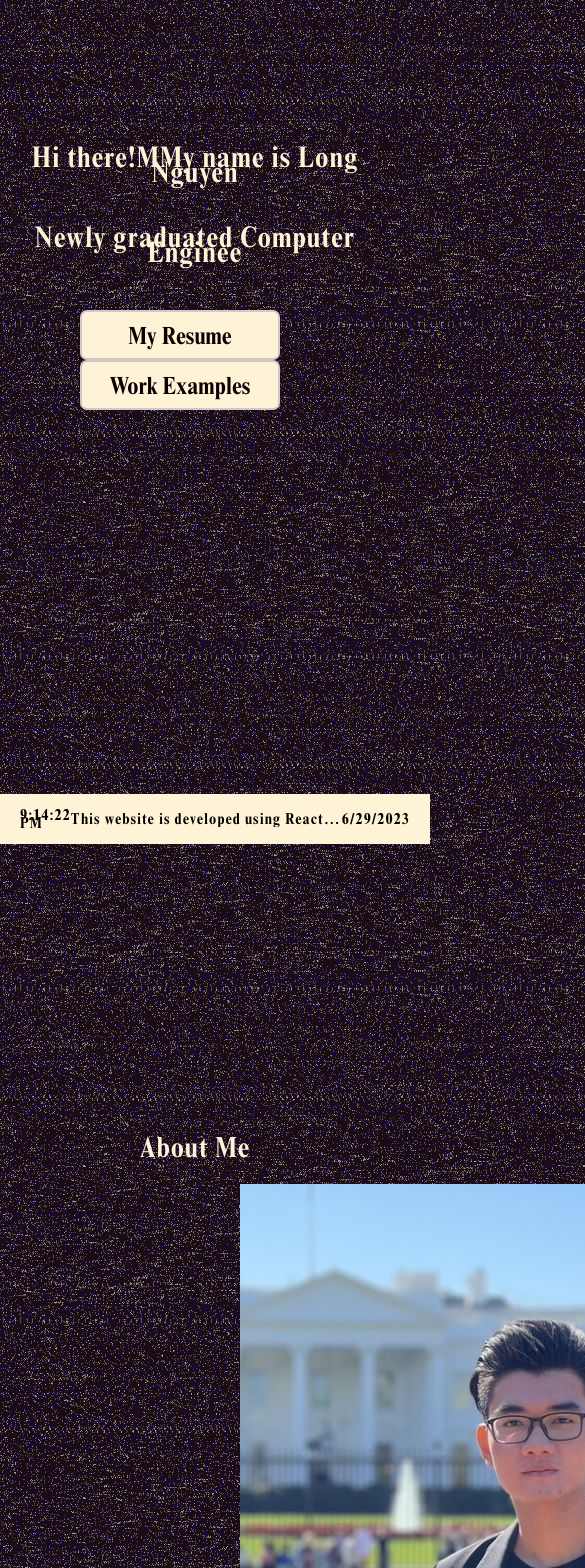
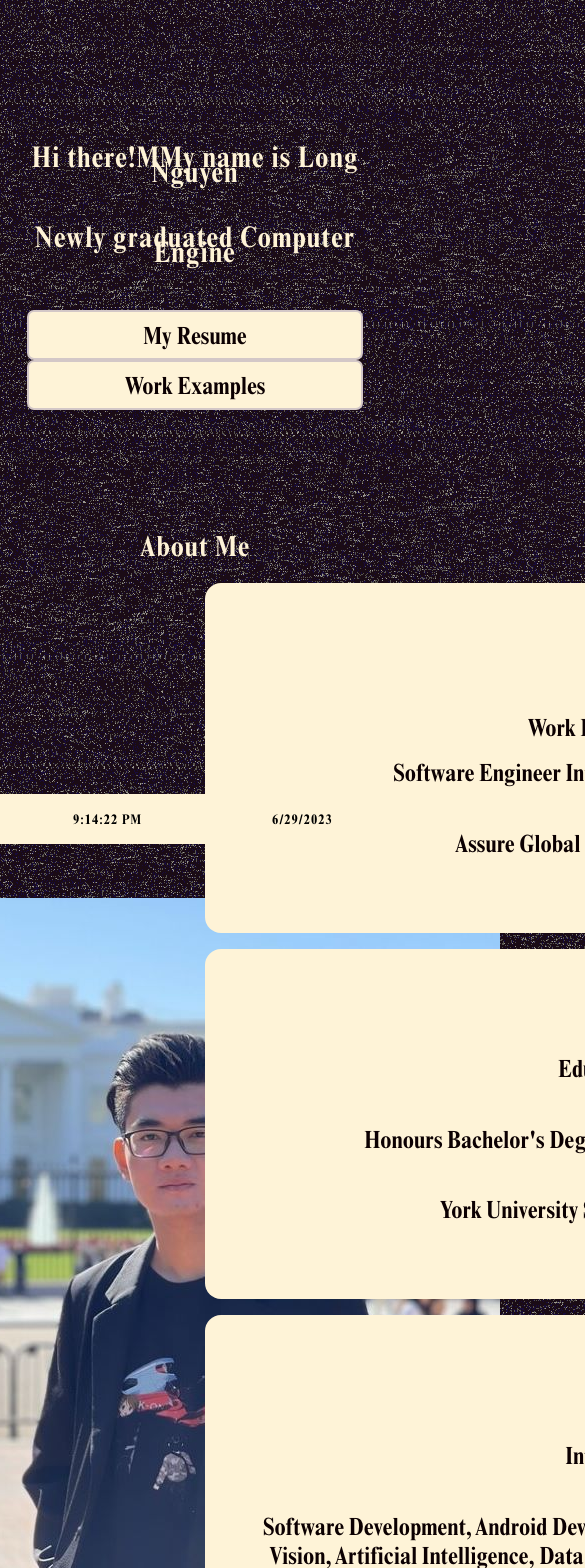
Before and after one commit to tenlalong/portfolio-website, a React (Create React App) app: page / in a window 390 px wide. Shown: the top 1568 px of the page, 585 px wide, since content can reach past the window. Built offline with nearby package versions, Linux system fonts and the light colour scheme.

Commit message:
Added some media queries

```diff
--- a/src/App.css
+++ b/src/App.css
@@ -28,11 +28,9 @@
   color: #61dafb;
 }
 
-@keyframes App-logo-spin {
-  from {
-    transform: rotate(0deg);
-  }
-  to {
-    transform: rotate(360deg);
+/* Media Queries (Medium Devices) */
+@media screen and (max-width: 1024px) {
+  .App-logo {
+    height: 20vmin; /* Adjust the size of the logo for smaller screens */
   }
 }
--- a/src/index.css
+++ b/src/index.css
@@ -29,26 +29,22 @@ header {
     format("truetype");
 }
 
-/* ========== MEDIA QUERIES (MEDIUM DEVICES) ========== */
-
-@media screen and (max-width: 1024px) {
-  .container {
-      /* width: var(--container-width-md); */
+/* Media Query for Small Devices */
+@media screen and (max-width: 768px) {
+  .about__me {
+    width: 90%;
   }
 
-  section {
-      margin-top: 6rem;
+  .about__cards {
+    grid-template-columns: 1fr;
+    gap: 1rem;
+  }
+
+  .about__content {
+    text-align: center;
+  }
+
+  .about__card {
+    width: 100;
   }
 }
-
-/* ========== MEDIA QUERIES (SMALL DEVICES) ========== */
-
-@media screen and (max-width: 768px) {
-  .container {
-      /* width: var(--container-width-sm); */
-  }
-
-  section > h2{
-      margin-top: 2rem;
-  }
-}
--- a/src/pages/components/body/Body.css
+++ b/src/pages/components/body/Body.css
@@ -1,28 +1,19 @@
 .body {
-    min-height: 100vh; /* Set minimum height to 100% of the viewport height */
-    margin-bottom: 150px; /* Add margin at the bottom to create space */
+    min-height: 100vh;
+    margin-bottom: 150px;
 }
 
 .container {
     margin-bottom: 100px;
 }
 
-/* ========== MEDIA QUERIES (MEDIUM DEVICES) ========== */
-
-@media screen and (max-width: 1024px) {
-    header {
-        height: 100vh;
+/* Media Queries (Small Devices) */
+@media screen and (max-width: 768px) {
+    .body {
+        margin-bottom: 50px;
     }
 
-}
-
-/* ========== MEDIA QUERIES (SMALL DEVICES) ========== */
-
-@media screen and (max-width: 768px) {
-    header {
-        height: 100vh;
-    }
-    .header__socials, .scroll__down {
-        display: none;
+    .container {
+        margin-bottom: 50px;
     }
 }
--- a/src/pages/components/body/about/about.css
+++ b/src/pages/components/body/about/about.css
@@ -136,50 +136,28 @@ button {
     align-items: center;
 }
 
-/* ========== MEDIA QUERIES (MEDIUM DEVICES) ========== */
+/* Small devices */
+@media screen and (max-width: 768px) {
 
-@media screen and (max-width: 1024px) {
-    .about__container {
-        grid-template-columns: 1fr;
-        gap: 0;
+    button {
+        width: 50%;
     }
 
     .about__me {
-        width: 50%;
-        margin: 2rem auto 4rem;
-    }
-
-    .about__content p {
-        margin: 1rem 0 1.5rem;
+      width: 90%;
     }
 
     .about__cards {
-        width: 100%;
-    }
-
-    .about__text {
-    width: 100%;
-}
-}
-
-/* ========== MEDIA QUERIES (SMALL DEVICES) ========== */
-
-@media screen and (max-width: 768px) {
-   .about__me {
-        width: 65%;
-        margin: 0 auto 4rem;
-    }
-
-    .about__cards {
-        grid-template-columns: 1fr;
-        gap: 1rem;
+        width: 50%;
+      grid-template-columns: 1fr;
+      gap: 1rem;
     }
 
     .about__content {
-        text-align: center;
+      text-align: center;
     }
 
-    .about__content p {
-        margin: 1.5rem 0;
+    .about__card {
+      width: 100;
     }
 }
--- a/src/pages/components/body/contacts/contacts.css
+++ b/src/pages/components/body/contacts/contacts.css
@@ -44,22 +44,15 @@
   fill: #fef3d7;
 }
 
-/* ========== MEDIA QUERIES (MEDIUM DEVICES) ========== */
 
-@media screen and (max-width: 1024px) {
-  header {
-      height: 100vh;
+/* Media Queries (Small Devices) */
+@media screen and (max-width: 768px) {
+  .parent_container {
+      width: 100%;
+      padding: 0 20px;
   }
 
-}
-
-/* ========== MEDIA QUERIES (SMALL DEVICES) ========== */
-
-@media screen and (max-width: 768px) {
-  header {
-      height: 100vh;
-  }
-  .header__socials, .scroll__down {
-      display: none;
+  .contacts_options {
+      grid-template-columns: 1fr;
   }
 }
--- a/src/pages/components/body/skills/skills.css
+++ b/src/pages/components/body/skills/skills.css
@@ -72,45 +72,14 @@
   fill: #0c0002
 }
 
-/* ========== MEDIA QUERIES (MEDIUM DEVICES) ========== */
-
-@media screen and (max-width: 1024px) {
-  .work__container {
-    grid-template-columns: 1fr;
+/* Media Queries (Small Devices) */
+@media screen and (max-width: 768px) {
+  .parent_container {
+    width: 100%;
+    padding: 0 20px;
   }
 
-  .experience__container {
-    grid-template-columns: 1fr;
-  }
-
-  .experience__container > div {
-    width: 100%;
-    margin: 0 auto;
-  }
-
-  .experience__content {
-    padding: 1rem;
-  }
-}
-
-/* ========== MEDIA QUERIES (SMALL DEVICES) ========== */
-
-@media screen and (max-width: 768px) {
-  .work__header {
-    display: grid;
-    grid-template-columns: 1fr;
-  }
-
-  .experience__container {
-    gap: 1rem;
-  }
-
-  .experience__container > div {
-    width: 100%;
-    padding: 2rem 1rem;
-  }
-
-  .experience__content {
+  .container.skill_container {
     grid-template-columns: 1fr;
   }
 }
--- a/src/pages/components/bottom-bar/BottomBar.css
+++ b/src/pages/components/bottom-bar/BottomBar.css
@@ -55,50 +55,39 @@
     color: black
   }
 
-  /* ========== MEDIA QUERIES (MEDIUM DEVICES) ========== */
-
+  /* Media Queries (Medium Devices) */
 @media screen and (max-width: 1024px) {
-  .about__container {
-      grid-template-columns: 1fr;
-      gap: 0;
+  .bottom-bar {
+    padding: 0 10px;
   }
 
-  .about__me {
-      width: 50%;
-      margin: 2rem auto 4rem;
+  .bottom-bar-left,
+  .bottom-bar-right {
+    flex: none;
+    width: 50%;
+    text-align: center;
   }
 
-  .about__content p {
-      margin: 1rem 0 1.5rem;
+  .bottom-bar-left {
+    order: 1;
   }
 
-  .about__cards {
-      width: 100%;
+  .bottom-bar-middle {
+    display: none;
   }
 
-  .about__text {
-  width: 100%;
-}
-}
-
-/* ========== MEDIA QUERIES (SMALL DEVICES) ========== */
-
-@media screen and (max-width: 768px) {
- .about__me {
-      width: 65%;
-      margin: 0 auto 4rem;
+  .bottom-bar-right {
+    order: 2;
+    margin-right: 20px;
   }
 
-  .about__cards {
-      grid-template-columns: 1fr;
-      gap: 1rem;
+  .current-time,
+  .custom-text,
+  .current-date {
+    font-size: 14px;
   }
 
-  .about__content {
-      text-align: center;
-  }
+  .current-date {
 
-  .about__content p {
-      margin: 1.5rem 0;
   }
 }
--- a/src/pages/components/bottom-bar/BottomBar.js
+++ b/src/pages/components/bottom-bar/BottomBar.js
@@ -21,9 +21,9 @@ export default function BottomBar() {
             <div className="bottom-bar-left">
                 <div className="current-time">{currentTime}</div>
             </div>
-            <div className="bottom-bar-middle">
+            {/* <div className="bottom-bar-middle">
                 <div className='custom-text'>{customText}</div>
-            </div>
+            </div> */}
             <div className="bottom-bar-right">
                 <div className="current-date">{new Date().toLocaleDateString()}</div>
             </div>
--- a/src/pages/components/header/header.css
+++ b/src/pages/components/header/header.css
@@ -31,22 +31,16 @@
   color: #fef3d7;
 }
 
-/* ========== MEDIA QUERIES (MEDIUM DEVICES) ========== */
-
+/* Media Queries (Medium Devices) */
 @media screen and (max-width: 1024px) {
-  header {
-      height: 100vh;
+  .buttons-container {
+    grid-template-columns: 1fr; /* Change the grid to a single column */
+    grid-gap: 20px; /* Adjust the grid gap as needed */
   }
 
-}
-
-/* ========== MEDIA QUERIES (SMALL DEVICES) ========== */
-
-@media screen and (max-width: 768px) {
-  header {
-      height: 100vh;
-  }
-  .header__socials, .scroll__down {
-      display: none;
+  .left-button,
+  .right-button,
+  .mid-button {
+    width: 100%; /* Set the buttons to 100% width to fill the container */
   }
 }
```
